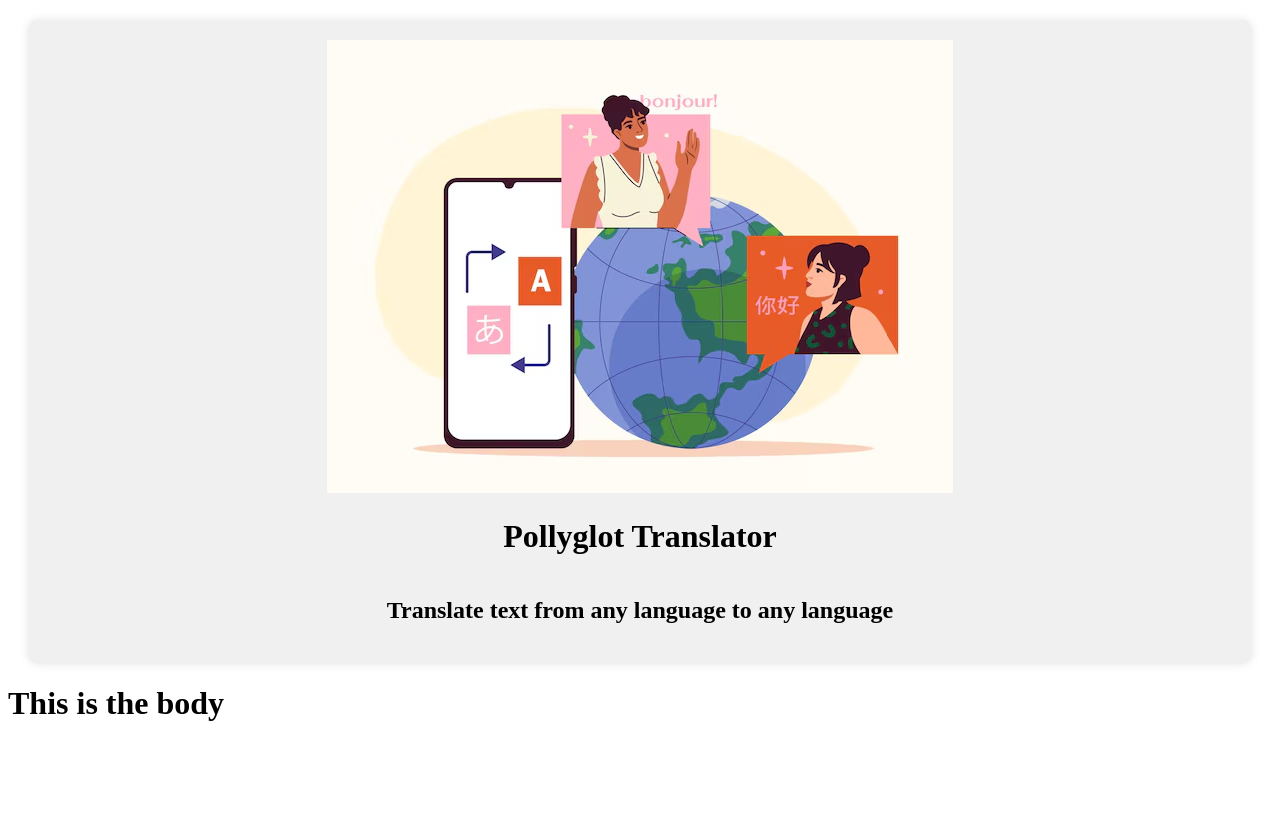
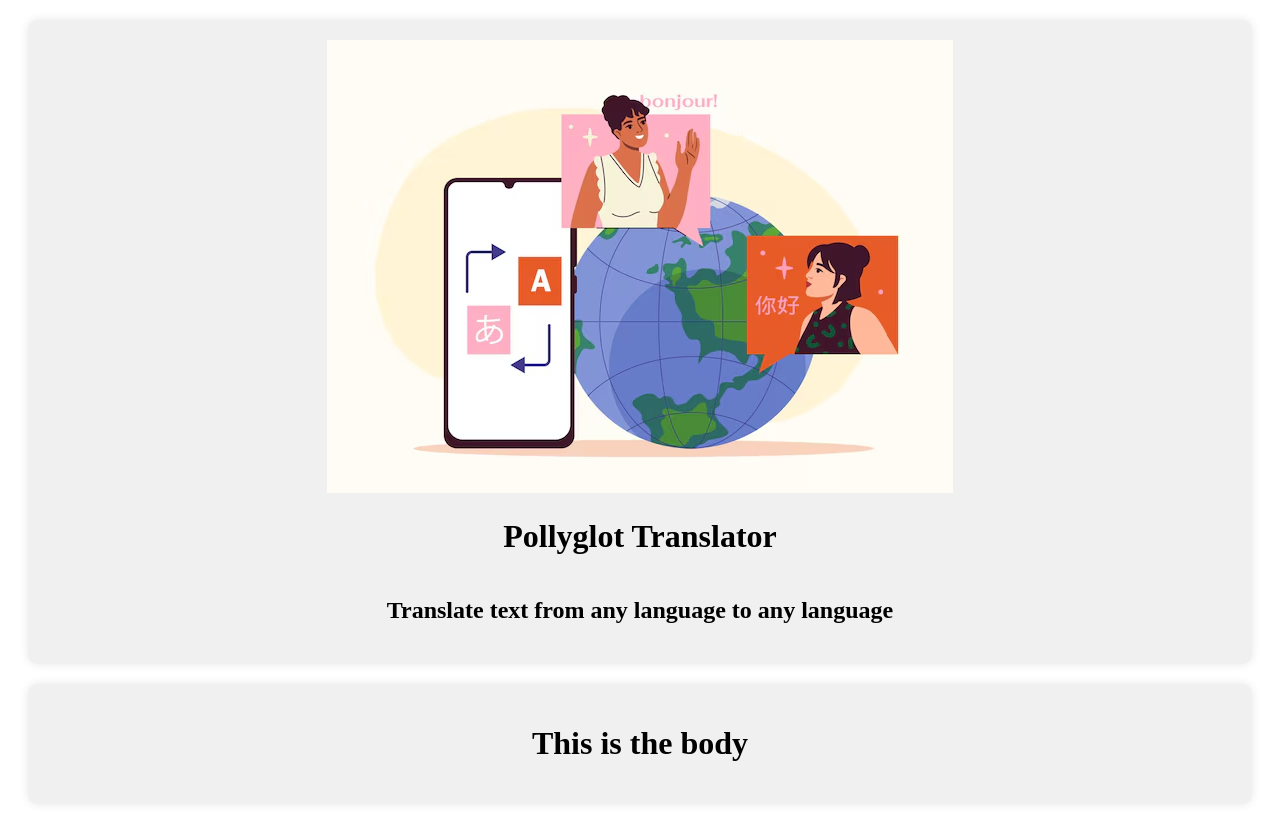
Before and after one commit to FuaadNew/Pollyglot, a React (Vite) app: page / in a window 1280 px wide. Before the commit the page ends 800 px from the top, so only its background shows below. Built offline with nearby package versions, Linux system fonts and the light colour scheme.

Commit message:
Update header image and add Body component styling
- Replace header image with cleaner translation-focused design
- Create Body.css for body component styling
- Add centering styles to Body component
- Import Body.css in Body.tsx
- Establish consistent styling structure across components

```diff
--- /dev/null
+++ b/src/components/Body.css
@@ -0,0 +1,11 @@
+.body{
+    display: flex;
+    flex-direction: column;
+    align-items: center;
+    justify-content: center;
+    background-color: #f0f0f0;
+    padding: 20px;
+    border-radius: 10px;
+    box-shadow: 0 0 10px 0 rgba(0, 0, 0, 0.1);
+    margin: 20px;
+}
--- a/src/components/Body.tsx
+++ b/src/components/Body.tsx
@@ -1,6 +1,10 @@
+import "./Body.css";
+
 const Body = () =>{
     return(
-        <h1>This is the body</h1>
+        <div className="body">
+            <h1>This is the body</h1>
+        </div>
     )
 }
 
```
